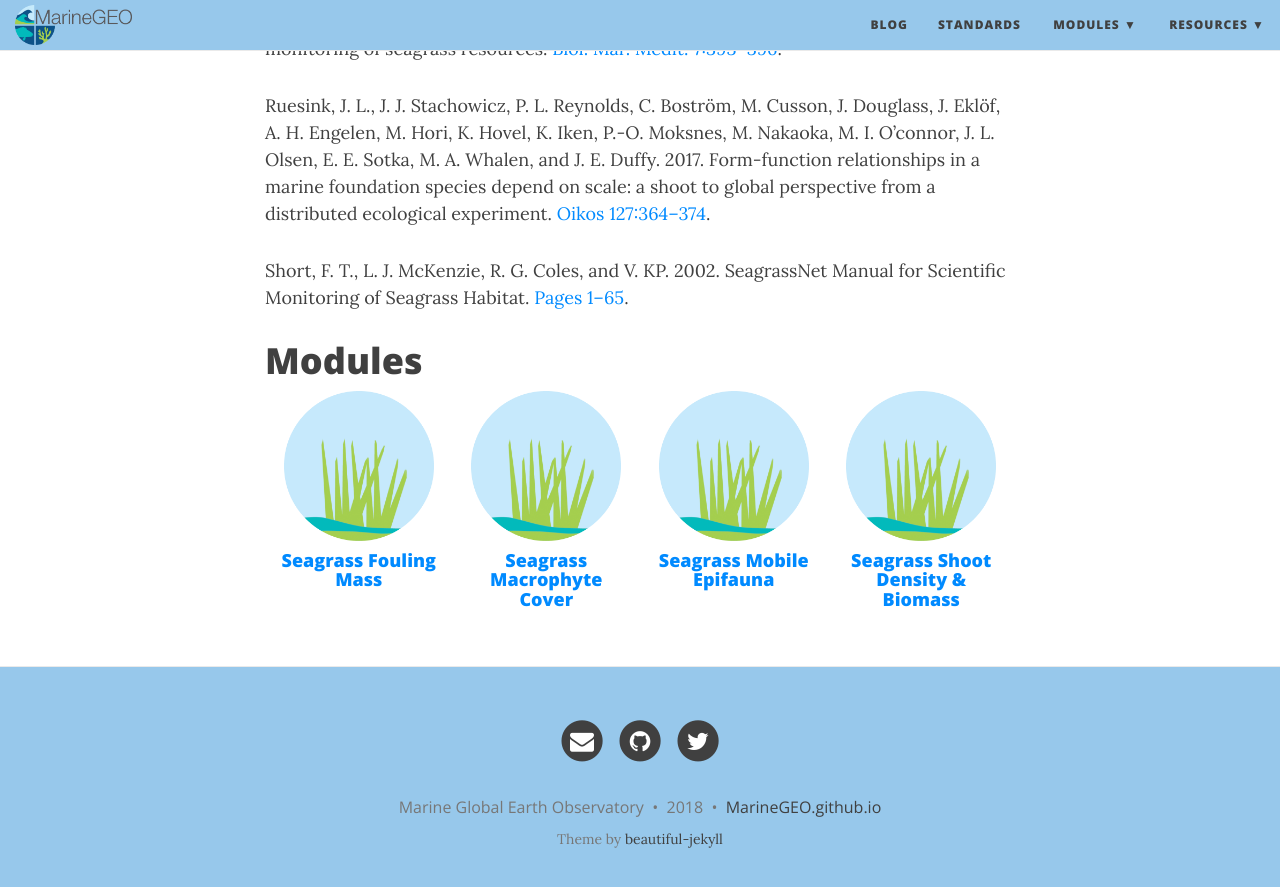
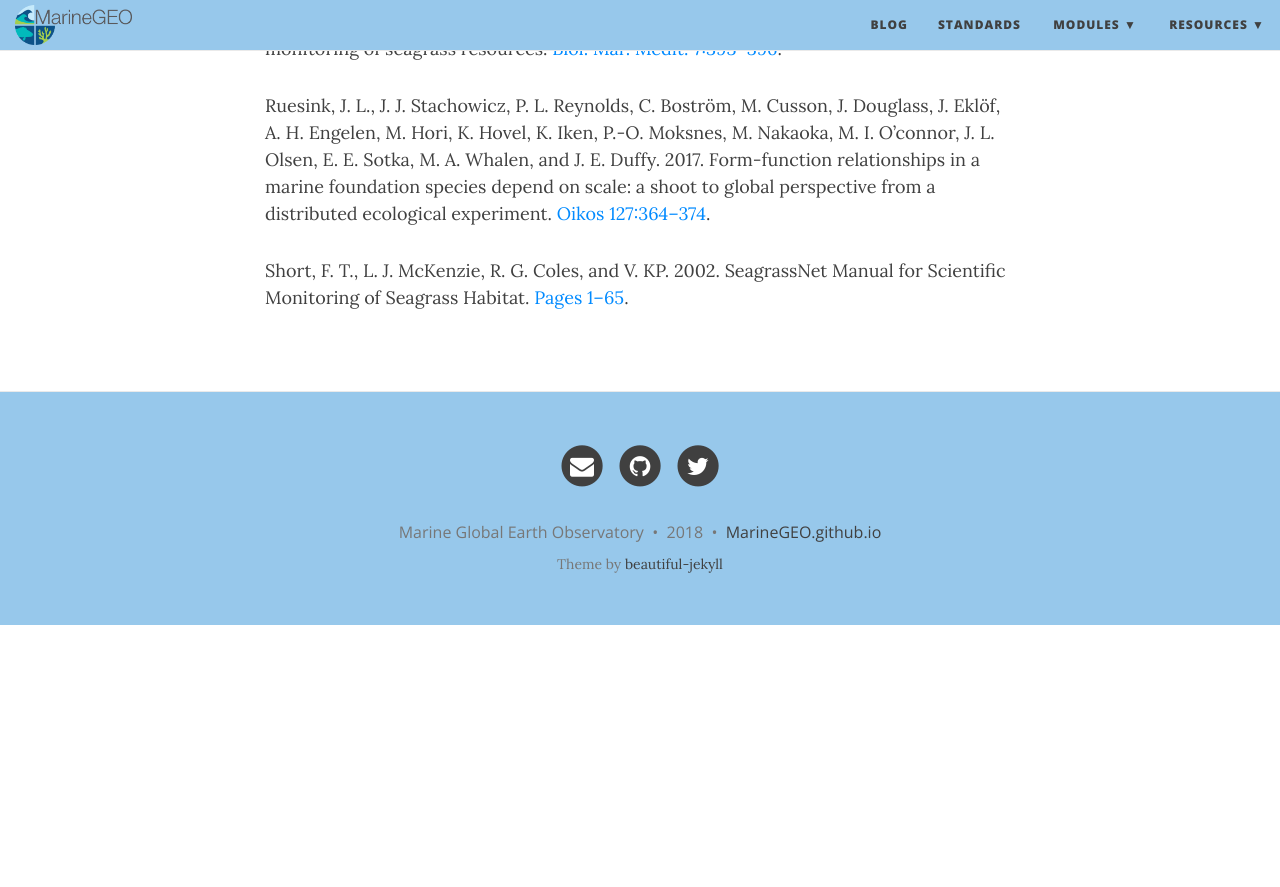
Before and after one commit to mukhamadazistholib/marinegeo.github.io, a Jekyll site: the page built from _project-modules/seagrass.md, in a window 1280 px wide and 900 px high, scrolled down 2775 px. Shown: the top 887 px of the window. Built offline with Jekyll 4.4.1, drawn with Linux system fonts in a browser that asks for light colours; nearby versions of some CDN libraries; after the commit the page ends 3400 px from its top, so only the background shows below that.

Commit message:
removing seagrass submodules

```diff
--- a/_project-modules/seagrass.md
+++ b/_project-modules/seagrass.md
@@ -10,11 +10,6 @@ links:
   - name: Seagrass Data Entry Template
     path: /assets/seagrass-monitoring/MarineGEO_Seagrass_DataEntryTemplate_v0.0.1.xlsx
     icon: save_alt
-modules:
-  - /modules/seagrass-fouling-mass
-  - /modules/seagrass-macrophyte-cover
-  - /modules/seagrass-mobile-epifauna
-  - /modules/seagrass-shoot-density-biomass
 ---
 ## Purpose
 
```
